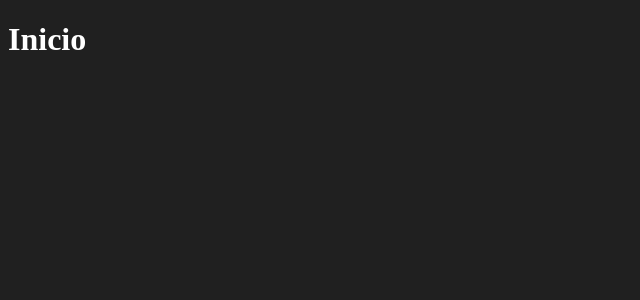
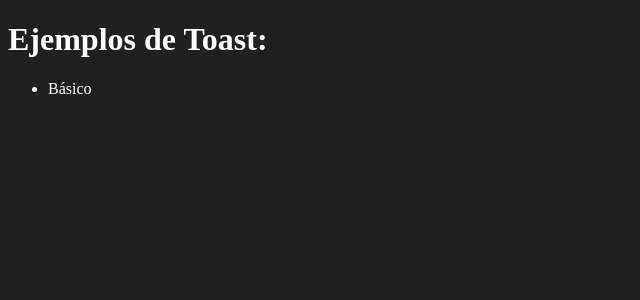
Before and after one commit to sagoma-dev/sonner-react-tutorial, a React (Vite) app: page / in a window 1280 px wide. Shown: the top 300 px of the page, without its empty margins (0-640 px from the left). Built offline with nearby package versions, Linux system fonts and the light colour scheme.

Commit message:
Add library and basic example

```diff
--- a/package.json
+++ b/package.json
@@ -11,7 +11,8 @@
   },
   "dependencies": {
     "react": "^18.2.0",
-    "react-dom": "^18.2.0"
+    "react-dom": "^18.2.0",
+    "sonner": "^0.7.1"
   },
   "devDependencies": {
     "@types/react": "^18.2.15",
--- a/src/App.jsx
+++ b/src/App.jsx
@@ -1,5 +1,15 @@
+import { Toaster, toast } from "sonner";
+
 function App() {
-  return <h1>Inicio</h1>;
+  return (
+    <main>
+      <h1>Ejemplos de Toast:</h1>
+      <ul>
+        <li onClick={() => toast("Mi toast básico")}>Básico</li>
+      </ul>
+      <Toaster />
+    </main>
+  );
 }
 
 export default App;
```
Also changed, not shown: 1 other file (tests, documents, lock files or other folders).
